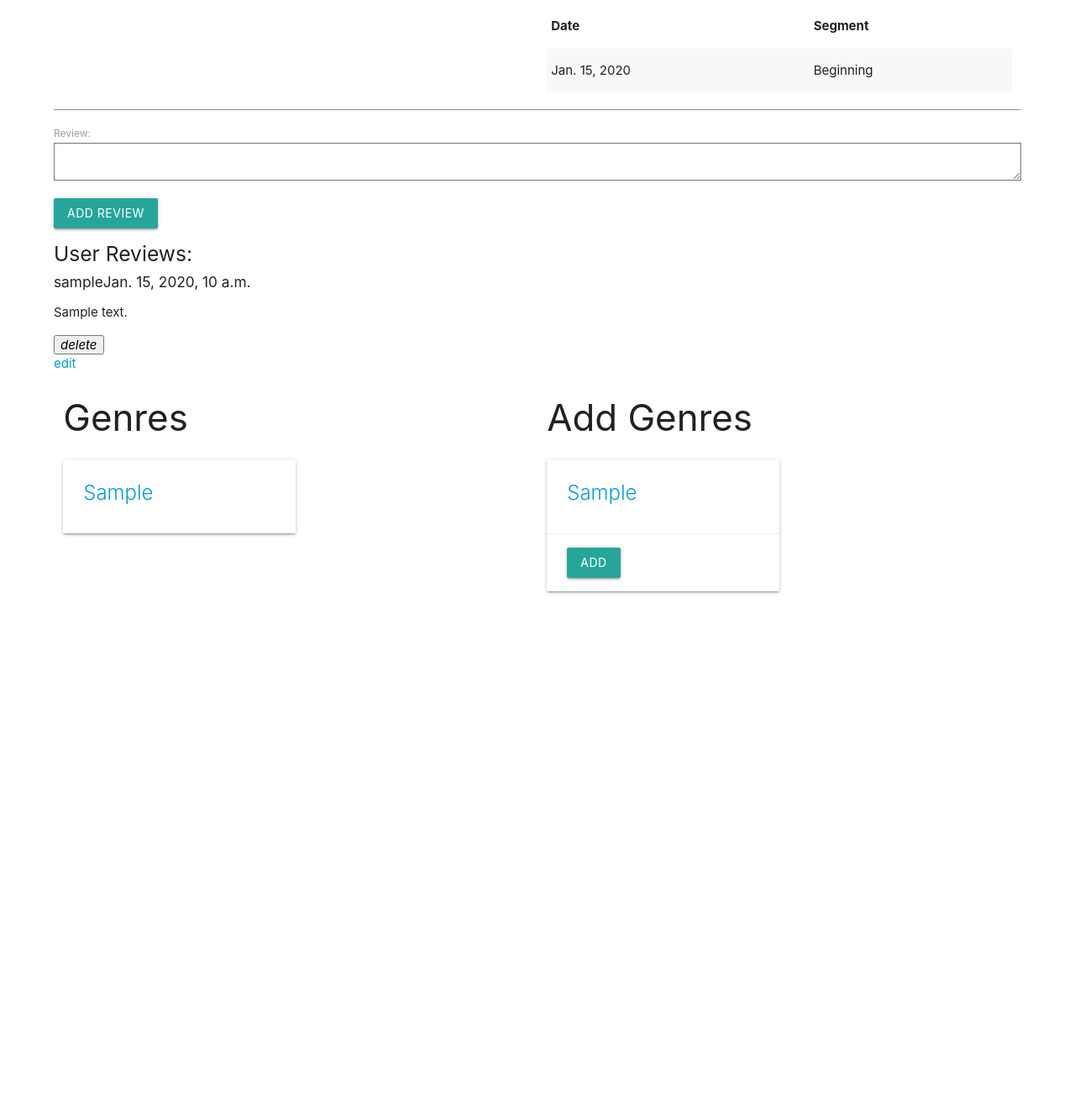
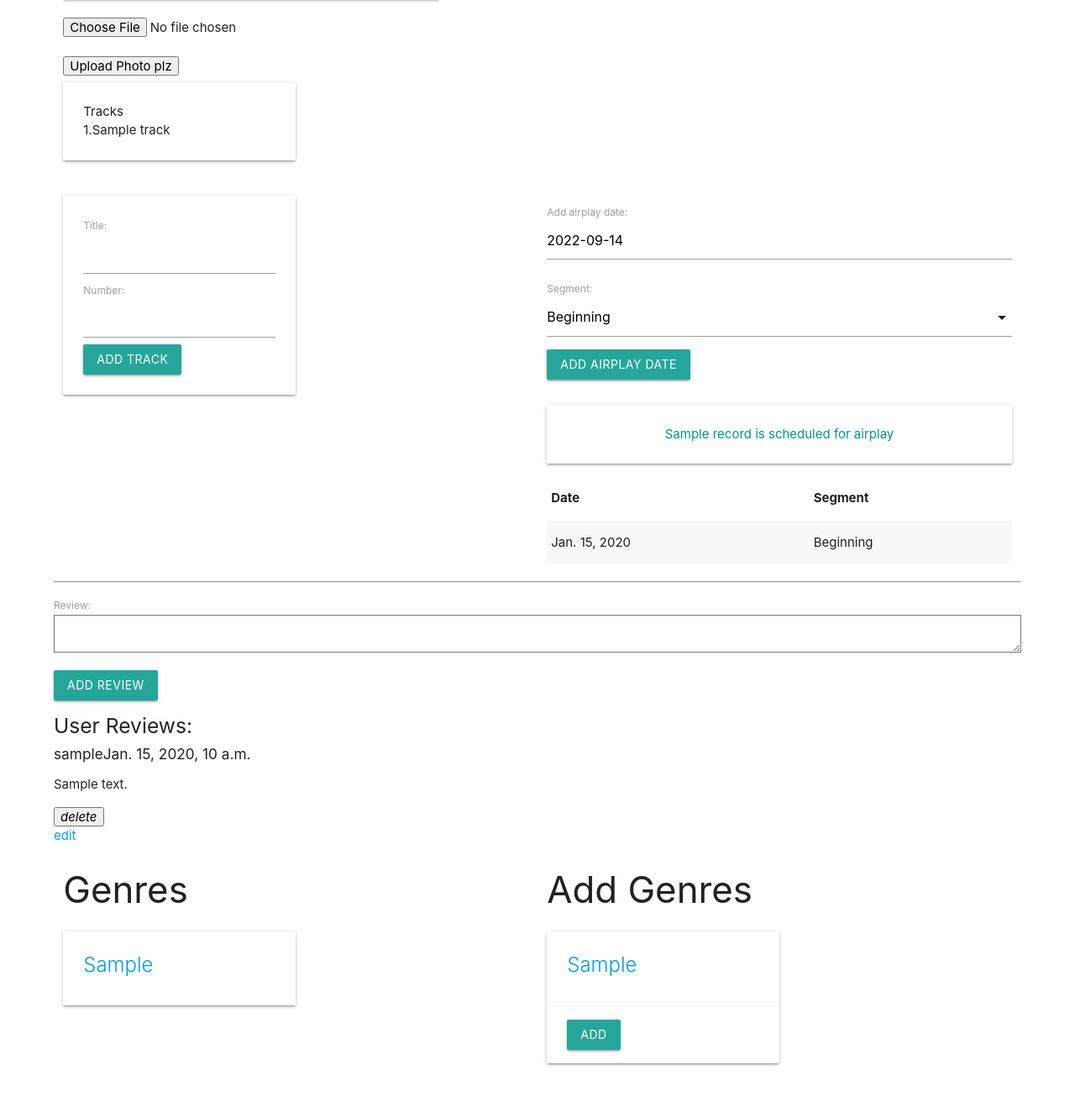
Before and after one commit to tatyanakarlen/Finch-Collector-DJANGO-PROJECT, a Django app: page /records/1 in a window 1280 px wide. Shown: the part 831-2155 px from the top of the page at 84% size. Before the commit the page ends 1538 px from the top, so only its background shows below. Run offline with Django 4.2, Linux system fonts and the light colour scheme; a user stored in the database is signed in; tables that the repository leaves empty hold one stand-in row (values such as "Sample post").

Commit message:
photo upload working

```diff
--- a/main_app/admin.py
+++ b/main_app/admin.py
@@ -1,10 +1,13 @@
 from django.contrib import admin
-from .models import Record, AirPlay, Genre
+from .models import Record, AirPlay, Genre, Review, Photo
 
 # Register your models here.
 
 admin.site.register(Record)
 admin.site.register(AirPlay)
 admin.site.register(Genre)
+admin.site.register(Review)
+admin.site.register(Photo)
+
 
 # Register your models here.
--- a/main_app/models.py
+++ b/main_app/models.py
@@ -66,6 +66,13 @@ class Record(models.Model):
     def played_today(self):
         return self.airplay_set.count() >= 1
 
+class Photo(models.Model):
+    url = models.CharField(max_length=200)
+    record = models.ForeignKey(Record, on_delete=models.CASCADE)
+
+    def __str__(self):
+        return f"Photo for record_id: {self.record_id} @{self.url}"
+
 
 class Review(models.Model):
   review = models.TextField(max_length=1000)
--- a/main_app/templates/records/detail.html
+++ b/main_app/templates/records/detail.html
@@ -24,6 +24,24 @@
 
 </div>
 </div>
+
+ <!-- Insert photo markup below this comment -->
+ {% for photo in record.photo_set.all %}
+ <img class="responsive-img card-panel" src="{{photo.url}}">
+{% empty %}
+ <div class="card-panel teal-text center-align">No Photos Uploaded</div>
+{% endfor %}
+
+<form
+enctype="multipart/form-data"
+method="POST"
+action="{% url 'add_photo' record.id %}">
+{% csrf_token %}
+
+<input type="file" name="photo-file">
+<br><br>
+<input type="submit" value="Upload Photo plz">
+</form>
 
 <div class="card">
   <div class="card-content">
--- a/main_app/urls.py
+++ b/main_app/urls.py
@@ -27,4 +27,5 @@ urlpatterns = [
     path('records/<int:record_id>/reviews/edit/<int:review_id>', views.review_edit, name='review_edit'),
     path('records/<int:record_id>/reviews/submit_update_form/<int:review_id>', views.review_submit_edit, name='review_submit_edit'),
     path('records/<int:record_id>/tracks/', views.add_track, name='add_track'),
+    path('records/<int:record_id>/add_photo/', views.add_photo, name='add_photo'),
     ]
--- a/main_app/views.py
+++ b/main_app/views.py
@@ -1,5 +1,5 @@
 from django.shortcuts import render, redirect
-from .models import Record, Genre, Review, User, Track
+from .models import Record, Genre, Review, User, Track, Photo
 from django.views.generic.edit import CreateView, DeleteView, UpdateView
 from django.views.generic import ListView, DetailView
 from .forms import AirPlayForm, ReviewForm, ReviewEditForm, AddTrackForm
@@ -7,6 +7,9 @@ from django.contrib.auth.forms import UserCreationForm
 from django.contrib.auth import login
 from django.contrib.auth.decorators import login_required
 from django.contrib.auth.mixins import LoginRequiredMixin
+import uuid
+import boto3
+from django.http import HttpResponse
 
 
 
@@ -71,6 +74,28 @@ class RecordUpdate(UpdateView):
   model = Record
   success_url = '/records/'
   fields = ['title', 'artist', 'label', 'year', 'description']
+
+
+
+S3_BASE_URL = "https://s3.us-east-2.amazonaws.com/"
+BUCKET = 'catcollector-tatyana-1984'
+
+def add_photo(request, record_id):
+  photo_file = request.FILES.get('photo-file', None)
+  if photo_file:
+    #store the file in s3
+    filename = uuid.uuid4().hex[:6] + photo_file.name[photo_file.name.rfind('.'):]
+    try:
+     s3 = boto3.client('s3')
+     s3.upload_fileobj(photo_file, BUCKET, filename)
+    #create a DB entry in photo table with url
+     url = f"{S3_BASE_URL}{BUCKET}/{filename}"
+     Photo.objects.create(url=url, record_id=record_id)
+     return redirect(f'/records/{record_id}')
+    except:
+      return HttpResponse("something went wrong with uploading to amazon s3")
+  else:
+    return HttpResponse("no photos were received")
 
 
 def records_detail(request, record_id):
```
Also changed, not shown: main_app/migrations/0002_photo.py (added), 1 other file.
